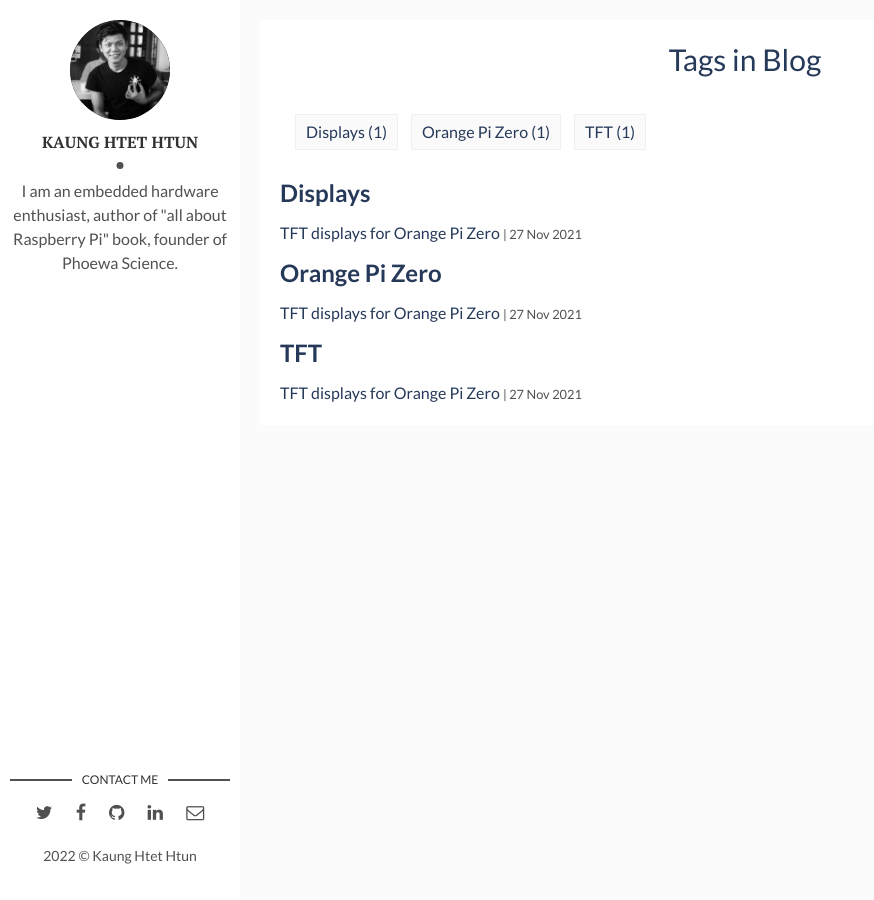
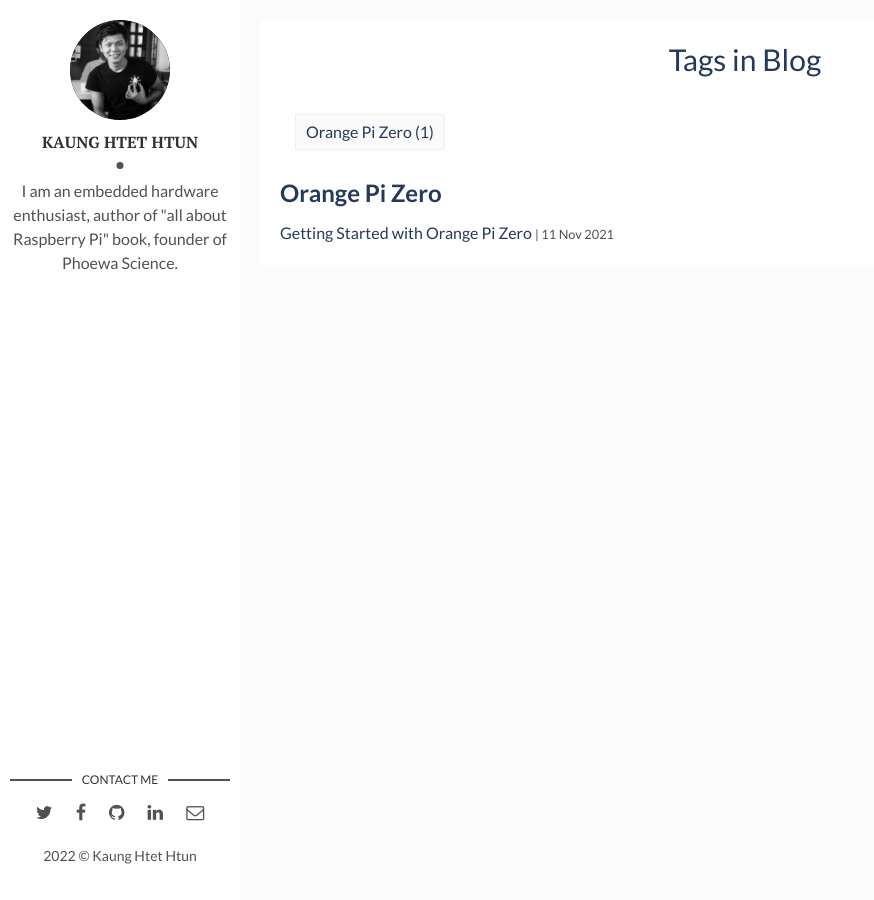
Before and after one commit to kogyikaunghtet/blog.kogyikaunghtet.github.io, a Jekyll site: the page built from tags.html, in a window 1280 px wide. Shown: the whole page, without its empty margins (0-874 px from the left). Built offline with Jekyll 4.4.1, drawn with Linux system fonts in a browser that asks for light colours; comment, search, counter and statistics services are not loaded; some of the changed lines change nothing that is shown.

Commit message:
Initial commit

```diff
--- a/_posts/2022-4-27-3dmodel.markdown
+++ b/_posts/2022-4-27-3dmodel.markdown
@@ -1,10 +1,23 @@
 ---
 layout: post
-title: TFT displays for Orange Pi Zero
-date: 2021-11-27 16:32:20 +0630
-description: ili9486, ili9341, bd663474 TFT displays and ssd1351 OLED display for Orange Pi Zero
-img: opi_tft/ili9486_htop.jpg
-fig-caption: ili9486 TFT display running htop command
-tags: [Orange Pi Zero, Displays, TFT]
+title: Getting Started with Orange Pi Zero
+date: 2021-11-11 16:32:20 +0630
+description: Orange Pi Zero Getting Started Guide
+img: opi_get_started/opi_led.jpg
+fig-caption: #
+tags: [Orange Pi Zero]
 ---
+
+<p align="center">
+<img src="/assets/img/opi_get_started/opi_ttl.jpg">
+<br>
+<a><b>Figure:</b> Serial Connection with the Orange Pi Zero</a>
+</p>
+
+Unicorn vegan humblebrag whatever microdosing, yr pabst post-ironic chartreuse. IPhone irony fingerstache microdosing juice poutine. Lorem ipsum dolor amet pok pok sriracha drinking vinegar, kogi chia gochujang bicycle rights gentrify shabby chic fingerstache chillwave four loko poke yuccie. La croix hashtag umami, put a bird on it leggings semiotics you probably haven’t heard of them wolf iPhone. Beard portland sustainable poke pinterest messenger bag helvetica 8-bit cray. Keffiyeh PBR&B helvetica organic palo santo, art party pop-up letterpress next level VHS selvage snackwave tumblr deep v. Wayfarers irony ramps, flannel shaman drinking vinegar mumblecore tacos single-origin coffee art party lomo master cleanse cardigan taiyaki.
+
 <model-viewer src="/assets/img/model/model.gltf" alt="A 3D model of a 2 cylinder engine" auto-rotate camera-controls></model-viewer>
+
+Retro activated charcoal mustache selvage sartorial four loko brooklyn woke dreamcatcher lyft migas VHS. Bitters celiac flannel schlitz aesthetic echo park polaroid. Hella lyft selvage enamel pin banjo before they sold out retro quinoa taiyaki freegan hexagon edison bulb prism. Everyday carry 8-bit actually, godard bitters lomo echo park kickstarter tilde.
+
+Gluten-free bicycle rights kogi ramps chartreuse lyft. Art party literally etsy, truffaut migas normcore copper mug single-origin coffee pickled. Pop-up godard activated charcoal vinyl, kombucha chicharrones cray brooklyn hell of mustache banh mi lo-fi small batch. Ugh literally cred gluten-free. Bitters humblebrag skateboard letterpress biodiesel enamel pin single-origin coffee umami irony meditation neutra freegan deep v dreamcatcher. Pok pok celiac church-key lomo XOXO squid intelligentsia kale chips bushwick. Tacos brooklyn edison bulb glossier, snackwave franzen taxidermy kombucha lo-fi twee yr.
```
Also changed, not shown: assets/img/opi_get_started/opi_led.jpg (added), assets/img/opi_get_started/opi_ttl.jpg (added).
